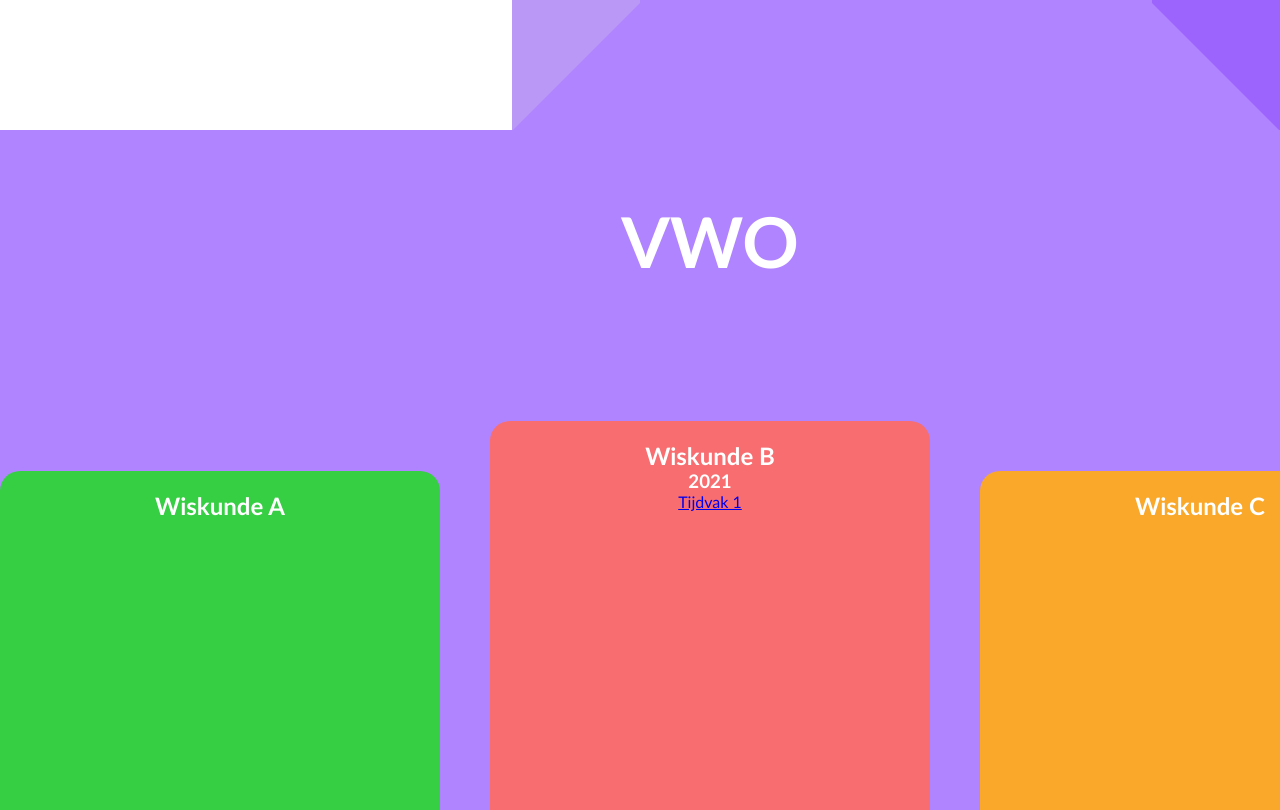
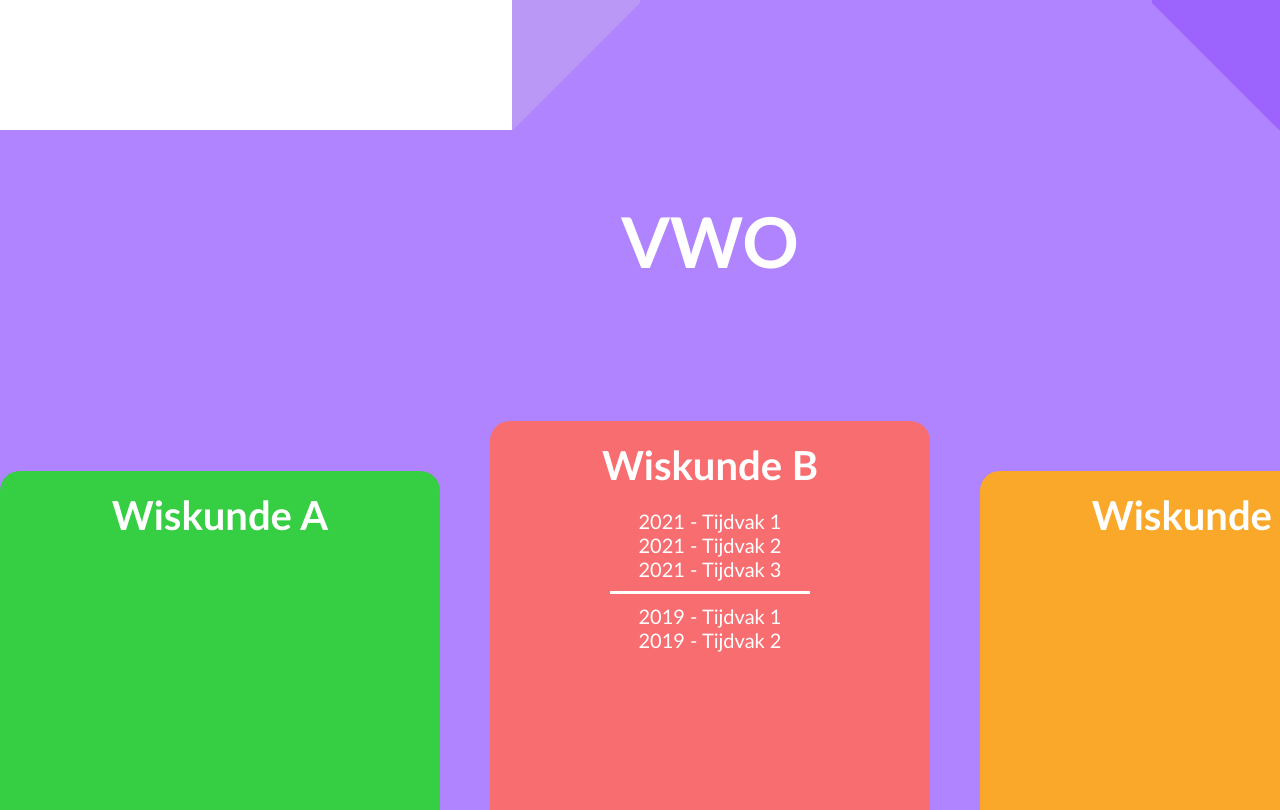
Before and after one commit to daanschoneveld/daanschoneveld.github.io, a plain HTML site: page index.html in a window 1280 px wide. Shown: the part 1870-2680 px from the top of the page. Drawn offline with Linux system fonts and the light colour scheme.

Commit message:
Final homepage layout

```diff
--- a/index.html
+++ b/index.html
@@ -31,7 +31,7 @@
                         eindexamens.
                     </p>
 
-                    <a class="button" href="WB2021VWO.html">Begin Examen</a>
+                    <a class="button" href="#examens">Begin Examen</a>
 
                 </div>
             </div>
@@ -72,26 +72,35 @@
         <div class="triangle-left"></div>
         <div class="triangle-right"></div>
 
-        <section class="exam-wrapper">
+        <section class="exam-wrapper" id="examens">
             <h1>VWO</h1>
             <div class="boxes-wrapper">
                 <div class="wiskundeA box">
-                    <h2>Wiskunde A</h2>
+                    <h4>Wiskunde A</h4>
                 </div>
                 <div class="wiskundeB box">
-                    <h2>Wiskunde B</h2>
-                    <h3>2021</h3>
-                    <a href="WB2021VWO.html">Tijdvak 1</a>
+                    <h4>Wiskunde B</h4>
+                    <div class="exam-links-wrapper">
+                        <a href="WB2021VWO.html">2021 - Tijdvak 1</a>
+                        <a href="#">2021 - Tijdvak 2</a>
+                        <a href="#">2021 - Tijdvak 3</a>
+                        <div class="horizontal-line"></div>
+                        <a href="#">2019 - Tijdvak 1</a>
+                        <a href="#">2019 - Tijdvak 2</a>
+                    </div>
                 </div>
                 <div class="wiskundeC box">
-                    <h2>Wiskunde C</h2>
+                    <h4>Wiskunde C</h4>
                 </div>
             </div>
         </section>
 
         <footer>
             <div class="top-footer"></div>
-            <div class="bottom-footer"></div>
+            <div class="bottom-footer">
+
+                <p>worteltien.nl</p>
+            </div>
         </footer>
 
     </main>
--- a/styles/home.css
+++ b/styles/home.css
@@ -104,7 +104,6 @@
     width: 100%;
     background-color: var(--purple);
     color: white;
-    text-align: center;
     display: grid;
     place-items: center;
 }
@@ -121,6 +120,28 @@
     height: 500px;
     padding: var(--standard-padding);
     border-radius: var(--standard-border-radius);
+}
+
+.box h4 {
+    text-align: center;
+    margin-bottom: 20px;
+}
+
+.box a {
+    text-decoration: none;
+    color: white;
+    font-size: 20px;
+}
+
+.exam-links-wrapper {
+    display: grid;
+    place-items: center;
+}
+
+.horizontal-line {
+    margin: 10px 0;
+    width: 200px;
+    border-bottom: 3px solid white;
 }
 
 .wiskundeA {
@@ -147,4 +168,7 @@
     width: 100%;
     height: 400px;
     background-color: var(--orange);
+    display: grid;
+    place-items: center;
+    color: white;
 }
--- a/styles/index.css
+++ b/styles/index.css
@@ -29,6 +29,22 @@ h1 {
     font-size: 70px;
 }
 
+h2 {
+    font-size: 60px
+}
+
+h3 {
+    font-size: 50px
+}
+
+h4 {
+    font-size: 40px;
+}
+
+h5 {
+    font-size: 30px;
+}
+
 p {
     font-size: 20px;
 }
```
